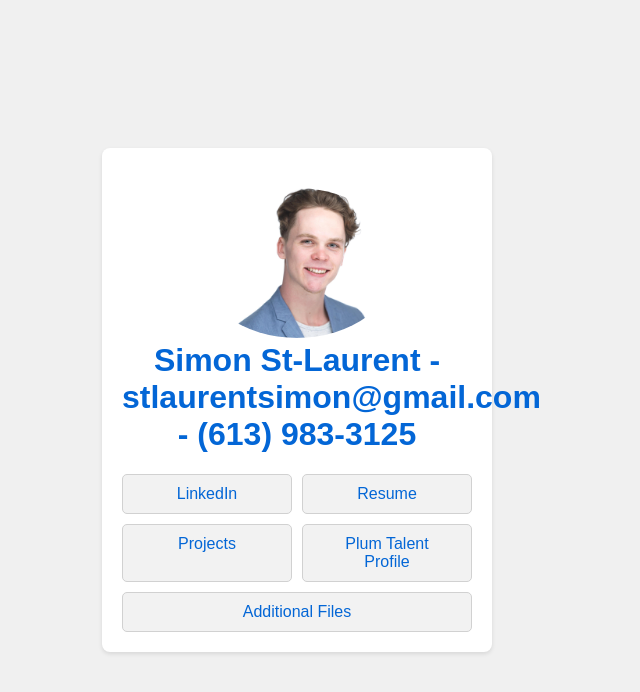
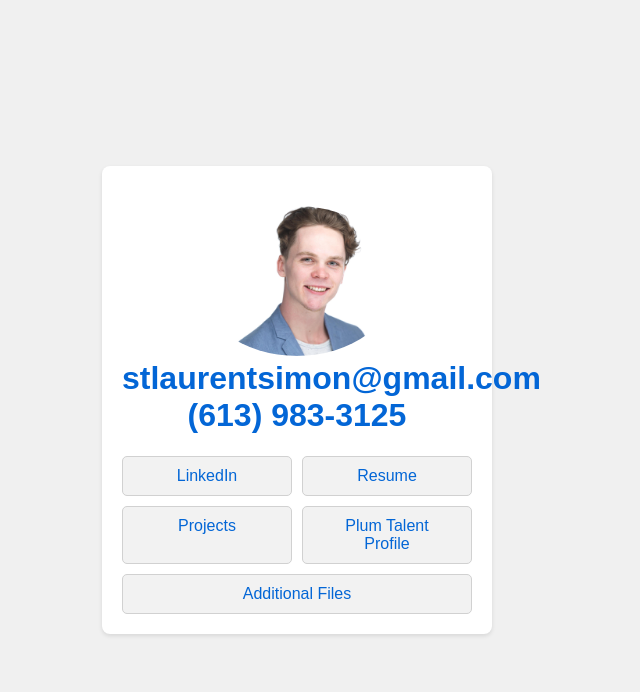
Before and after one commit to stlaurentsimon/my_professional_portfolio, a plain HTML site: page index.html in a window 1280 px wide. Shown: the whole page, without its empty margins (343-983 px from the left). Drawn offline with Linux system fonts and the light colour scheme.

Commit message:
Update index.html

```diff
--- a/index.html
+++ b/index.html
@@ -66,7 +66,7 @@
 <body>
 <div class="container">
     <img src="d62f5a80-8c7f-4f33-83ec-a4eb92d4a1ac.jpg" alt="Simon">
-    <h1>Simon St-Laurent - stlaurentsimon@gmail.com - (613) 983-3125</h1>
+    <h1>stlaurentsimon@gmail.com  (613) 983-3125</h1>
     <div class="buttons">
         <a href="https://www.linkedin.com/in/simon-stl" target="_blank" class="button">LinkedIn</a>
         <a href="https://docs.google.com/document/d/1zuLSkA9QKmjw4HRO7BPG-tbUSrFITwTWczUwVD9QhDI/edit?usp=sharing" target="_blank" class="button">Resume</a>
```
